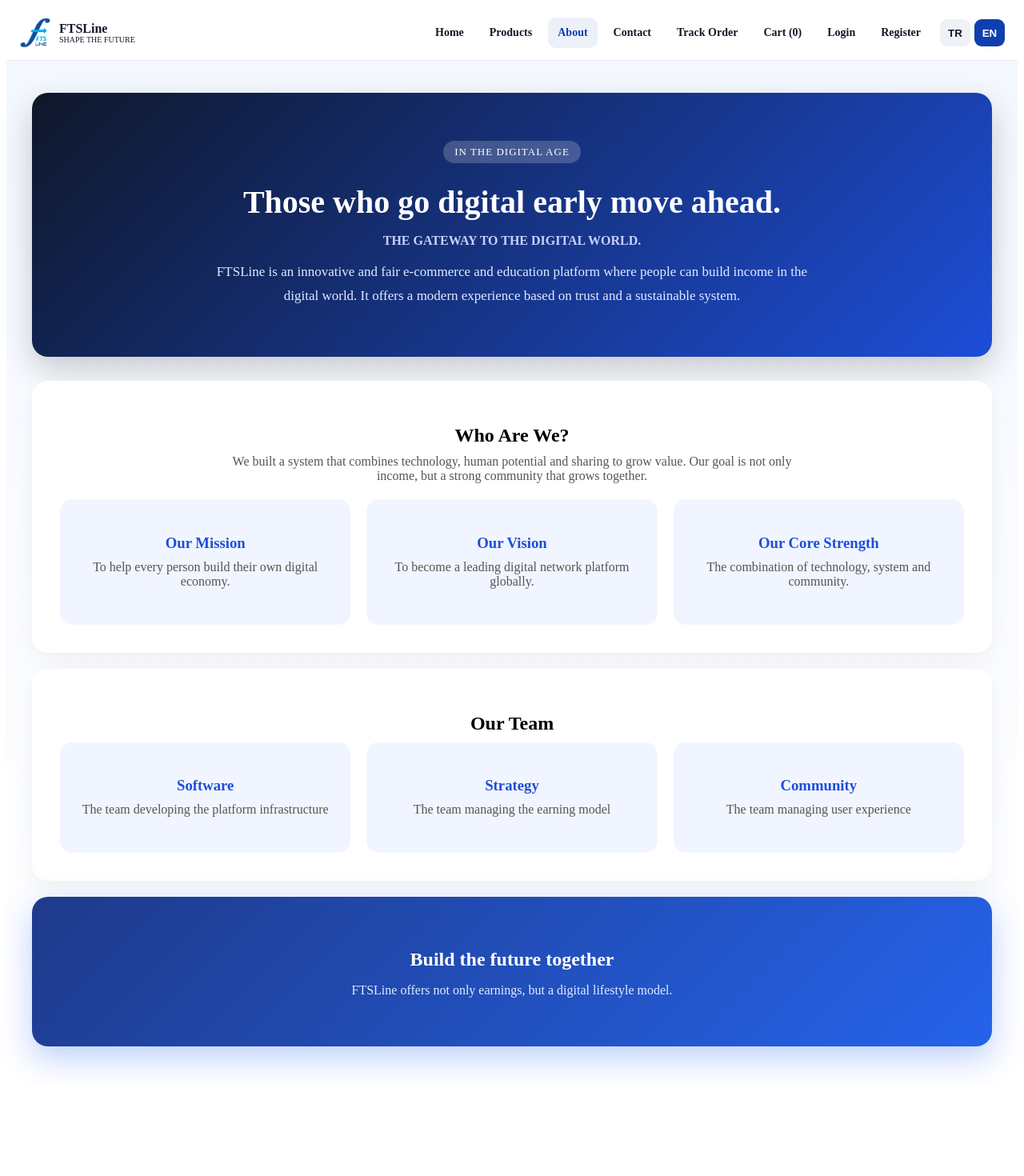
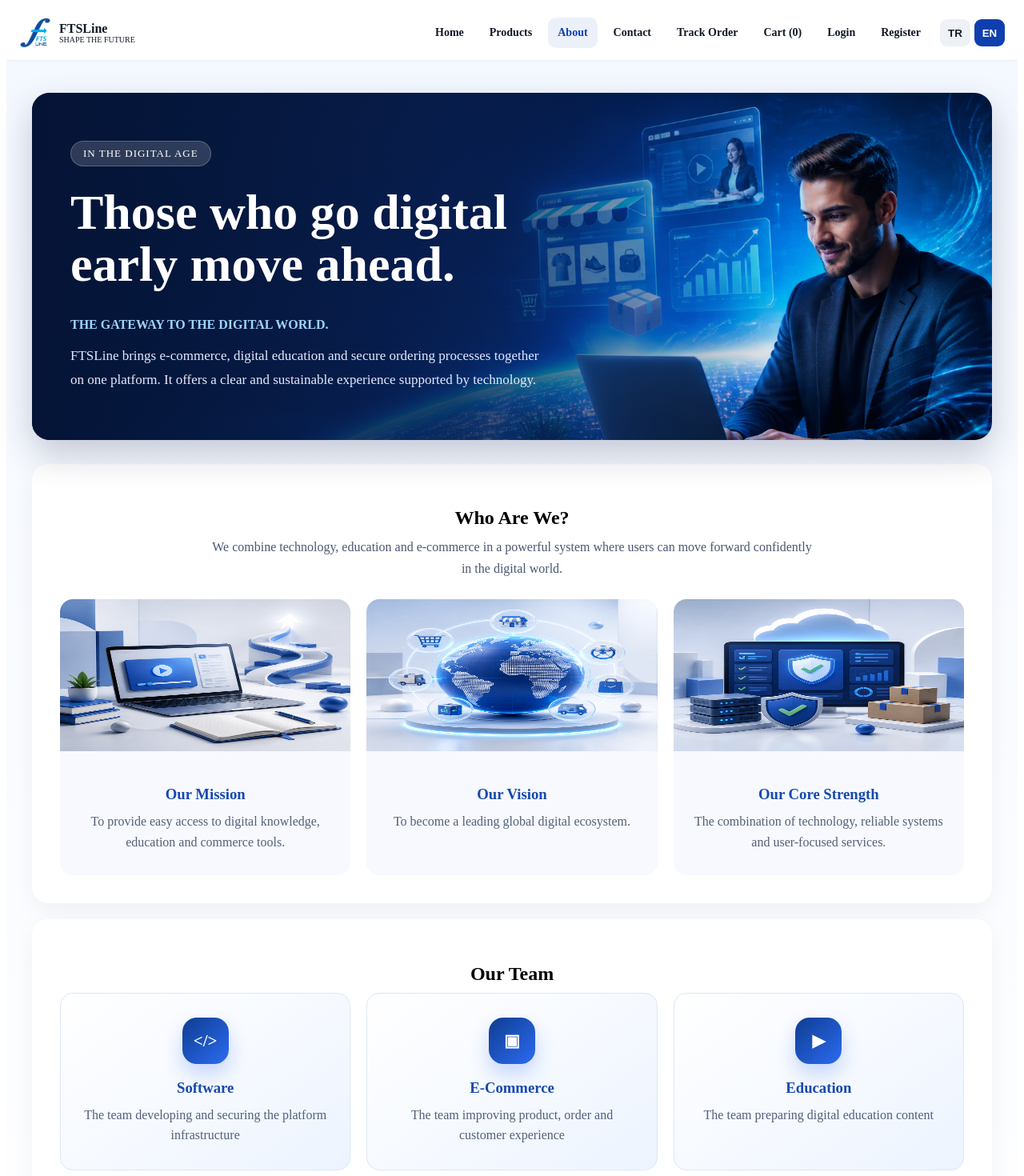
Before and after one commit to Abdulkerimhan/ftsline, a React (Vite) app in the folder frontend/: page /about in a window 1280 px wide. Shown: the top 1470 px of the page at 80% size. Before the commit the page ends 1356 px from the top, so only its background shows below. Built offline with nearby package versions, Linux system fonts and the light colour scheme; no server answers.

Commit message:
Enhance about page with visuals

```diff
--- a/frontend/src/pages/About.css
+++ b/frontend/src/pages/About.css
@@ -9,20 +9,36 @@
   margin: auto;
 }
 
-/* HERO */
 .about-hero {
-  background: linear-gradient(135deg, #0f172a, #1d4ed8);
+  position: relative;
+  isolation: isolate;
+  min-height: 430px;
+  display: flex;
+  flex-direction: column;
+  justify-content: center;
+  align-items: flex-start;
+  overflow: hidden;
+  background: #0b1e4b url("/about/about-hero.png") center/cover no-repeat;
   color: white;
-  padding: 60px 40px;
-  border-radius: 20px;
+  padding: 60px 48px;
+  border-radius: 22px;
   margin-bottom: 30px;
-  text-align: center; /* 🔥 TÜM İÇERİĞİ ORTALAR */
-  box-shadow: 0 15px 40px rgba(0, 0, 0, 0.2);
+  text-align: left;
+  box-shadow: 0 18px 45px rgba(7, 25, 65, 0.22);
+}
+
+.about-hero::before {
+  content: "";
+  position: absolute;
+  inset: 0;
+  z-index: -1;
+  background: linear-gradient(90deg, rgba(5, 20, 54, 0.96) 0%, rgba(8, 31, 79, 0.84) 44%, rgba(8, 36, 92, 0.1) 78%);
 }
 
 .about-badge {
-  background: rgba(255, 255, 255, 0.2);
-  padding: 6px 14px;
+  background: rgba(255, 255, 255, 0.16);
+  border: 1px solid rgba(255, 255, 255, 0.22);
+  padding: 7px 15px;
   border-radius: 20px;
   font-size: 13px;
   display: inline-block;
@@ -31,28 +47,29 @@
 }
 
 .about-hero h1 {
-  font-size: 40px;
-  margin: 10px 0;
-  font-weight: 700;
+  max-width: 590px;
+  font-size: clamp(38px, 5vw, 62px);
+  line-height: 1.05;
+  margin: 10px 0 18px;
+  font-weight: 800;
 }
 
 .about-quote {
-  font-weight: bold;
-  color: #c7d2fe;
+  font-weight: 800;
+  color: #9fd5ff;
   margin-bottom: 15px;
   font-size: 16px;
 }
 
 .about-desc {
-  max-width: 750px;
-  margin: 0 auto; /* 🔥 ORTALAR */
-  text-align: center;
-  line-height: 1.8;
+  max-width: 590px;
+  margin: 0;
+  text-align: left;
+  line-height: 1.75;
   font-size: 17px;
   color: #e0ecff;
 }
 
-/* SECTION */
 .about-section {
   background: white;
   padding: 35px;
@@ -66,64 +83,82 @@
   margin-bottom: 10px;
 }
 
-.about-section p {
+.about-section > p {
   text-align: center;
-  max-width: 700px;
-  margin: 0 auto 20px auto;
-  color: #555;
+  max-width: 760px;
+  margin: 0 auto 25px;
+  color: #4a5870;
+  line-height: 1.65;
 }
 
-/* GRID */
 .about-grid {
   display: grid;
-  grid-template-columns: repeat(auto-fit, minmax(250px, 1fr));
+  grid-template-columns: repeat(3, minmax(0, 1fr));
   gap: 20px;
 }
 
-/* CARD */
 .about-card {
-  background: #f1f5ff;
-  padding: 25px;
-  border-radius: 15px;
+  overflow: hidden;
+  background: #f7f9ff;
+  border-radius: 16px;
   text-align: center;
-  transition: 0.3s;
+  transition: transform 0.3s, box-shadow 0.3s;
 }
 
 .about-card:hover {
   transform: translateY(-5px);
-  box-shadow: 0 10px 25px rgba(0, 0, 0, 0.08);
+  box-shadow: 0 14px 28px rgba(17, 54, 116, 0.12);
 }
 
 .about-card h3 {
   margin-bottom: 10px;
-  color: #1d4ed8;
+  color: #1749ad;
 }
 
-/* GAIN */
-.about-gain {
-  background: #eef4ff;
-  padding: 25px;
-  border-radius: 15px;
-  text-align: left;
-  transition: 0.3s;
+.about-card p {
+  margin: 0;
+  color: #536078;
+  line-height: 1.6;
 }
 
-.about-gain:hover {
-  transform: translateY(-5px);
+.about-card-content {
+  min-height: 155px;
+  padding: 24px;
 }
 
-.about-gain h3 {
-  margin-bottom: 10px;
+.about-value-image {
+  height: 190px;
+  background-image: url("/about/about-values.png");
+  background-repeat: no-repeat;
+  background-size: 300% 100%;
 }
 
-.about-gain ul {
-  padding-left: 18px;
-  line-height: 1.7;
+.about-value-card:nth-child(1) .about-value-image { background-position: left center; }
+.about-value-card:nth-child(2) .about-value-image { background-position: center center; }
+.about-value-card:nth-child(3) .about-value-image { background-position: right center; }
+
+.about-team-card {
+  padding: 30px 24px;
+  border: 1px solid #dbe7fb;
+  background: linear-gradient(145deg, #ffffff, #edf4ff);
 }
 
-/* CTA */
+.about-team-icon {
+  display: grid;
+  width: 58px;
+  height: 58px;
+  margin: 0 auto 16px;
+  place-items: center;
+  border-radius: 18px;
+  background: linear-gradient(135deg, #0f3d91, #2c6bf2);
+  color: #fff;
+  font-weight: 800;
+  font-size: 21px;
+  box-shadow: 0 12px 24px rgba(37, 99, 235, 0.24);
+}
+
 .about-cta {
-  background: linear-gradient(135deg, #1e3a8a, #2563eb);
+  background: linear-gradient(135deg, #123478, #2563eb);
   color: white;
   padding: 45px;
   border-radius: 20px;
@@ -131,10 +166,32 @@
   box-shadow: 0 15px 40px rgba(37, 99, 235, 0.3);
 }
 
-.about-cta h2 {
-  margin-bottom: 10px;
+.about-cta h2 { margin-bottom: 10px; }
+.about-cta p { color: #e0ecff; }
+
+@media (max-width: 900px) {
+  .about-grid { grid-template-columns: 1fr; }
+  .about-value-image { height: 250px; }
+  .about-card-content { min-height: auto; }
 }
 
-.about-cta p {
-  color: #e0ecff;
+@media (max-width: 760px) {
+  .about-page { padding: 16px 12px 30px; }
+
+  .about-hero {
+    min-height: 560px;
+    padding: 32px 24px;
+    justify-content: flex-end;
+    background-position: 67% center;
+  }
+
+  .about-hero::before {
+    background: linear-gradient(180deg, rgba(5, 20, 54, 0.08) 8%, rgba(5, 20, 54, 0.55) 48%, rgba(5, 20, 54, 0.98) 76%);
+  }
+
+  .about-hero h1 { font-size: 38px; }
+  .about-desc { font-size: 15px; line-height: 1.65; }
+  .about-section { padding: 25px 16px; }
+  .about-value-image { height: 210px; }
+  .about-cta { padding: 34px 22px; }
 }
--- a/frontend/src/pages/About.jsx
+++ b/frontend/src/pages/About.jsx
@@ -3,46 +3,46 @@ import "./About.css";
 
 const text = {
   tr: {
-    badge: "DIJITAL CAGDA",
-    title: "Erken dijitallesen, yol alir.",
-    quote: "DIJITAL DUNYAYA ACILAN KAPI.",
-    desc: "FTSLine, dijital dunyada bireylerin gelir elde edebilecegi yenilikci ve adil bir e-ticaret ve eğitim platformudur. Guvene ve surdurulebilir bir sisteme dayanan modern bir deneyim sunar.",
+    badge: "DİJİTAL ÇAĞDA",
+    title: "Erken dijitalleşen, yol alır.",
+    quote: "DİJİTAL DÜNYAYA AÇILAN KAPI.",
+    desc: "FTSLine; e-ticaret, dijital eğitim ve güvenli sipariş süreçlerini tek platformda bir araya getirir. Teknolojiyle desteklenen, anlaşılır ve sürdürülebilir bir deneyim sunar.",
     whoTitle: "Biz Kimiz?",
-    whoDesc: "Teknolojiyi, insan potansiyelini ve paylasimi bir araya getirerek kazanci buyuten bir sistem kurduk. Amacimiz sadece kazanc degil, birlikte buyuyen guclu bir topluluk olusturmaktir.",
+    whoDesc: "Teknolojiyi, eğitimi ve e-ticareti bir araya getirerek kullanıcıların dijital dünyada güvenle ilerleyebileceği güçlü bir sistem kurduk.",
     cards: [
-      { title: "Misyonumuz", desc: "Her bireyin dijitalde kendi ekonomisini kurmasini saglamak." },
-      { title: "Vizyonumuz", desc: "Global ölçekte lider bir dijital eco sistem ağı olmak." },
-      { title: "Temel Gucumuz", desc: "Teknoloji, sistem ve topluluk birlesimi." },
+      { title: "Misyonumuz", desc: "Her bireyin dijitalde bilgiye, eğitime ve ticaret araçlarına kolayca ulaşmasını sağlamak." },
+      { title: "Vizyonumuz", desc: "Global ölçekte lider bir dijital ekosistem olmak." },
+      { title: "Temel Gücümüz", desc: "Teknoloji, güvenli sistemler ve kullanıcı odaklı hizmetlerin birleşimi." },
     ],
     teamTitle: "Ekibimiz",
     team: [
-      { title: "Yazilim", desc: "Platform altyapisini gelistiren ekip" },
-      { title: "Strateji", desc: "Kazanc modelini yoneten ekip" },
-      { title: "Topluluk", desc: "Kullanici deneyimini yoneten ekip" },
+      { title: "Yazılım", desc: "Platform altyapısını geliştiren ve güvenliğini sağlayan ekip", icon: "</>" },
+      { title: "E-Ticaret", desc: "Ürün, sipariş ve müşteri deneyimini geliştiren ekip", icon: "▣" },
+      { title: "Eğitim", desc: "Dijital eğitim içeriklerini hazırlayan ekip", icon: "▶" },
     ],
-    ctaTitle: "Gelecegi birlikte kur",
-    ctaDesc: "FTSLine sadece kazanc degil, dijital bir yasam modeli sunar.",
+    ctaTitle: "Geleceği birlikte şekillendirelim",
+    ctaDesc: "FTSLine ile e-ticaret ve dijital eğitimi tek bir güvenilir deneyimde keşfedin.",
   },
   en: {
     badge: "IN THE DIGITAL AGE",
     title: "Those who go digital early move ahead.",
     quote: "THE GATEWAY TO THE DIGITAL WORLD.",
-    desc: "FTSLine is an innovative and fair e-commerce and education platform where people can build income in the digital world. It offers a modern experience based on trust and a sustainable system.",
+    desc: "FTSLine brings e-commerce, digital education and secure ordering processes together on one platform. It offers a clear and sustainable experience supported by technology.",
     whoTitle: "Who Are We?",
-    whoDesc: "We built a system that combines technology, human potential and sharing to grow value. Our goal is not only income, but a strong community that grows together.",
+    whoDesc: "We combine technology, education and e-commerce in a powerful system where users can move forward confidently in the digital world.",
     cards: [
-      { title: "Our Mission", desc: "To help every person build their own digital economy." },
-      { title: "Our Vision", desc: "To become a leading digital network platform globally." },
-      { title: "Our Core Strength", desc: "The combination of technology, system and community." },
+      { title: "Our Mission", desc: "To provide easy access to digital knowledge, education and commerce tools." },
+      { title: "Our Vision", desc: "To become a leading global digital ecosystem." },
+      { title: "Our Core Strength", desc: "The combination of technology, reliable systems and user-focused services." },
     ],
     teamTitle: "Our Team",
     team: [
-      { title: "Software", desc: "The team developing the platform infrastructure" },
-      { title: "Strategy", desc: "The team managing the earning model" },
-      { title: "Community", desc: "The team managing user experience" },
+      { title: "Software", desc: "The team developing and securing the platform infrastructure", icon: "</>" },
+      { title: "E-Commerce", desc: "The team improving product, order and customer experience", icon: "▣" },
+      { title: "Education", desc: "The team preparing digital education content", icon: "▶" },
     ],
-    ctaTitle: "Build the future together",
-    ctaDesc: "FTSLine offers not only earnings, but a digital lifestyle model.",
+    ctaTitle: "Shape the future together",
+    ctaDesc: "Discover e-commerce and digital education in one reliable FTSLine experience.",
   },
 };
 
@@ -65,10 +65,13 @@ export default function About() {
           <p>{tt.whoDesc}</p>
           <div className="about-grid">
             {tt.cards.map((card) => (
-              <div className="about-card" key={card.title}>
-                <h3>{card.title}</h3>
-                <p>{card.desc}</p>
-              </div>
+              <article className="about-card about-value-card" key={card.title}>
+                <div className="about-value-image" aria-hidden="true" />
+                <div className="about-card-content">
+                  <h3>{card.title}</h3>
+                  <p>{card.desc}</p>
+                </div>
+              </article>
             ))}
           </div>
         </section>
@@ -77,10 +80,11 @@ export default function About() {
           <h2>{tt.teamTitle}</h2>
           <div className="about-grid">
             {tt.team.map((card) => (
-              <div className="about-card" key={card.title}>
+              <article className="about-card about-team-card" key={card.title}>
+                <span className="about-team-icon" aria-hidden="true">{card.icon}</span>
                 <h3>{card.title}</h3>
                 <p>{card.desc}</p>
-              </div>
+              </article>
             ))}
           </div>
         </section>
```
Also changed, not shown: frontend/public/about/about-hero.png (added), frontend/public/about/about-values.png (added).
